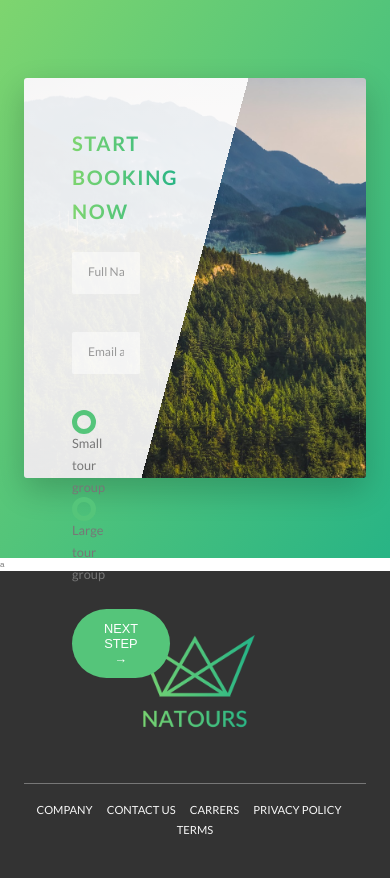
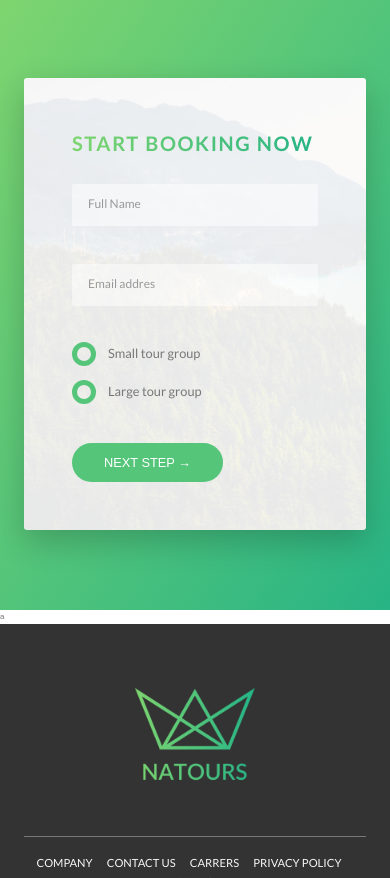
Before and after one commit to MaxVitalii/Natours, a website: page index.html in a window 390 px wide. Shown: the part 5865-6743 px from the top of the page. Drawn offline with Linux system fonts and the light colour scheme.

Commit message:
imlement media query for the form section

```diff
--- a/sass/components/_form.scss
+++ b/sass/components/_form.scss
@@ -15,6 +15,10 @@
     width: 90%;
     display: block;
     transition: all 0.3s;
+
+    @include respond(tab-port) {
+      width: 100%;
+    }
 
     &:focus {
       outline: none;
@@ -49,6 +53,11 @@
   &__radio-group {
     width: 49%;
     display: inline-block;
+
+    @include respond(tab-port) {
+      width: 100%;
+      margin-bottom: 2rem;
+    }
   }
 
   &__radio-input {
--- a/sass/pages/_home.scss
+++ b/sass/pages/_home.scss
@@ -73,10 +73,36 @@
   border-radius: 3px;
   box-shadow: 0 1.5rem 4rem rgba($color-black, 0.2);
 
-  height: 50rem;
+  @include respond(tab-land) {
+    background-image: linear-gradient(
+        105deg,
+        rgba($color-white, 0.9) 0%,
+        rgba($color-white, 0.9) 65%,
+        transparent 65%
+      ),
+      url(../../img/nat-10.jpg);
+    background-size: cover;
+  }
+
+  @include respond(tab-port) {
+    background-image: linear-gradient(
+        to right,
+        rgba($color-white, 0.9) 0%,
+        rgba($color-white, 0.9) 100%
+      ),
+      url(../../img/nat-10.jpg);
+  }
 
   &__form {
     width: 50%;
     padding: 6rem;
+
+    @include respond(tab-land) {
+      width: 65%;
+    }
+
+    @include respond(tab-port) {
+      width: 100%;
+    }
   }
 }
```
Also changed, not shown: css/style.css.
